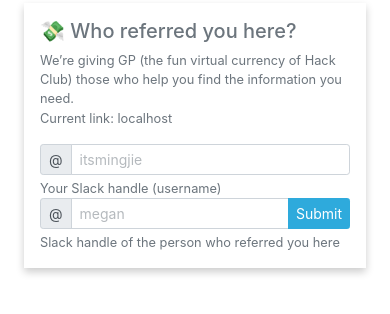
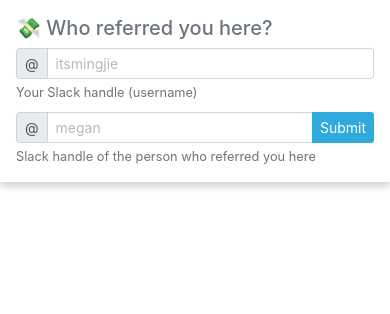
Before and after one commit to hackclub/guide-referral, a website: page public/index.html in a window 390 px wide. Drawn offline with nearby package versions, Linux system fonts and the light colour scheme.

Commit message:
Optimize for mobile experience

```diff
--- a/public/index.html
+++ b/public/index.html
@@ -1,6 +1,8 @@
 <html>
 
 <head>
+    <meta name="viewport" content="width=device-width, initial-scale=1.0">
+
     <link rel="stylesheet" href="https://stackpath.bootstrapcdn.com/bootstrap/4.3.1/css/bootstrap.min.css"
         integrity="sha384-ggOyR0iXCbMQv3Xipma34MD+dH/1fQ784/j6cY/iJTQUOhcWr7x9JvoRxT2MZw1T" crossorigin="anonymous">
     <link rel="stylesheet" href="style.css">
@@ -9,7 +11,7 @@
 <body class="hidden">
     <div class="wrapper">
         <h5 class="hint">💸 Who referred you here?</h5>
-        <p class="hint">
+        <p class="hint" id="desc">
             We’re giving GP (the fun virtual currency of Hack Club) those who help you find the
             information you need.
             <br />
@@ -19,7 +21,7 @@
 
             <div class="row">
 
-                <div class="col-sm">
+                <div class="col-sm" id="col-1">
                     <div class="input-group input-group-sm mb-3">
                         <div class="input-group-prepend">
                             <span class="input-group-text" id="basic-addon1">@</span>
--- a/public/style.css
+++ b/public/style.css
@@ -78,3 +78,19 @@
     color: #6c757d;
     opacity: .5;
 }
+
+@media only screen and (max-width: 768px) {
+
+    #desc {
+        display: none;
+    }
+
+    #col-1 {
+        margin-bottom: 10px;
+    }
+
+    .wrapper {
+        margin: 0;
+    }
+
+}
```
